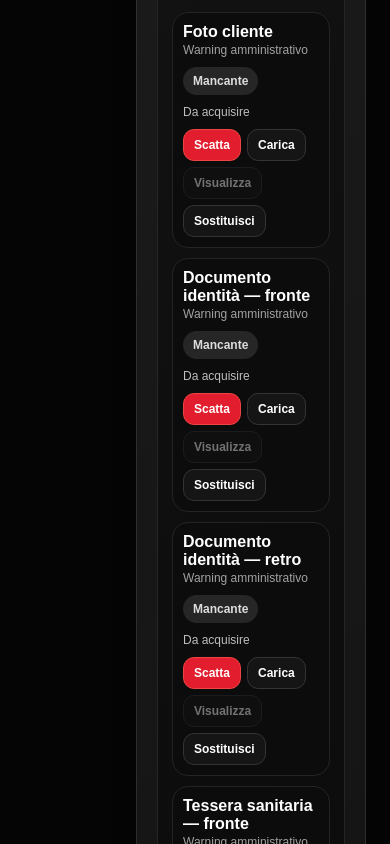
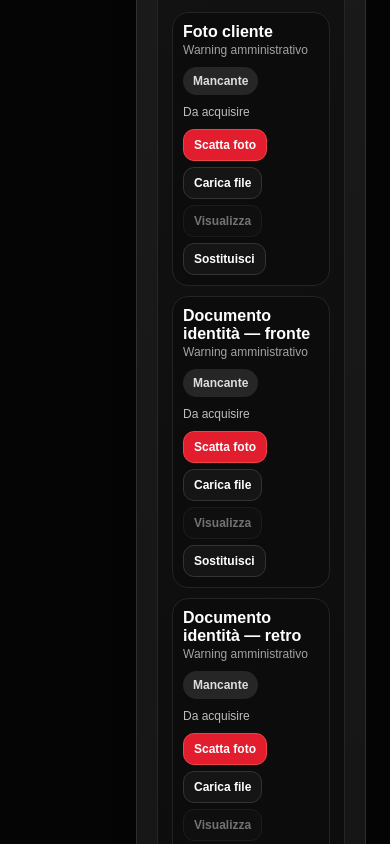
Before and after one commit to BodyGate/bodygate-admin, a Next.js app: page /customers/new in a window 390 px wide. Shown: the part 3160-4004 px from the top of the page. Built offline with nearby package versions, Linux system fonts and the light colour scheme; no server answers.

Commit message:
Fix tablet document scanner inputs

```diff
--- a/app/customers/components/CustomerDocumentRows.tsx
+++ b/app/customers/components/CustomerDocumentRows.tsx
@@ -123,7 +123,7 @@ export default function CustomerDocumentRows({ customerId, customer, pendingDocu
         <div><div className="name">{row.title}{row.side ? ` — ${row.side}` : ""}</div><div className="sub">{critical ? "Bloccante accesso" : row.optional ? "Opzionale" : "Warning amministrativo"}</div></div>
         <div className={`badge ${status}`}>{labels[status]}</div>
         <div className="detail">{row.type === "medical_certificate" ? `${pendingDocuments.medical_certificate?.validFrom || customer?.medical_certificate_start_date || customer?.medical_certificate_start || "data inizio mancante"} → ${pendingDocuments.medical_certificate?.validUntil || customer?.medical_certificate_end_date || customer?.medical_certificate_end || "data fine mancante"}` : doc?.created_at ? `Aggiornato ${new Date(doc.created_at).toLocaleDateString("it-IT")}` : pendingDocuments[row.type] ? "Pronto per salvataggio cliente" : "Da acquisire"}</div>
-        <div className="actions"><button type="button" className="primary" onClick={() => setActive(row)} disabled={busyType === row.type}>Scatta</button><button type="button" onClick={() => setActive(row)} disabled={busyType === row.type}>Carica</button><button type="button" onClick={() => url && window.open(url, "_blank", "noopener,noreferrer")} disabled={!url}>Visualizza</button><button type="button" onClick={() => setActive(row)} disabled={busyType === row.type}>{url || doc ? "Sostituisci" : "Sostituisci"}</button></div>
+        <div className="actions"><button type="button" className="primary" onClick={() => setActive(row)} disabled={busyType === row.type}>Scatta foto</button><button type="button" onClick={() => setActive(row)} disabled={busyType === row.type}>Carica file</button><button type="button" onClick={() => url && window.open(url, "_blank", "noopener,noreferrer")} disabled={!url}>Visualizza</button><button type="button" onClick={() => setActive(row)} disabled={busyType === row.type}>{url || doc ? "Sostituisci" : "Sostituisci"}</button></div>
       </div>;
     })}
     {error ? <div className="errorline">{error}</div> : null}
--- a/app/customers/components/DocumentScannerDrawer.tsx
+++ b/app/customers/components/DocumentScannerDrawer.tsx
@@ -1,6 +1,6 @@
 "use client";
 
-import { useEffect, useRef, useState } from "react";
+import { useEffect, useState } from "react";
 import { compressImageFile, createSafeScannerFileName, isImageFile, isPdfFile, rotateImageFile, validateScannerFile, type ScannerDocumentType } from "./documentScannerUtils";
 
 type Props = {
@@ -12,8 +12,6 @@ type Props = {
 };
 
 export default function DocumentScannerDrawer({ open, title, documentType, onClose, onConfirm }: Props) {
-  const cameraRef = useRef<HTMLInputElement | null>(null);
-  const fileRef = useRef<HTMLInputElement | null>(null);
   const [file, setFile] = useState<File | null>(null);
   const [preview, setPreview] = useState("");
   const [error, setError] = useState("");
@@ -83,7 +81,10 @@ export default function DocumentScannerDrawer({ open, title, documentType, onClo
         button { border:1px solid #333; background:#151515; color:#fff; border-radius:14px; padding:12px 14px; font-weight:900; cursor:pointer; }
         button:disabled { opacity:.45; cursor:not-allowed; }
         .primary { background:#e11d2e; border-color:#ef4444; } .ghost { background:#090909; }
-        input { display:none; }
+        .file-action { position: relative; border: 1px solid #333; background: #151515; color: #fff; border-radius: 14px; padding: 12px 14px; font-weight: 900; cursor: pointer; text-align: center; min-height: 46px; display: inline-flex; align-items: center; justify-content: center; -webkit-tap-highlight-color: transparent; touch-action: manipulation; }
+        .file-action.primary-action { background: #e11d2e; border-color: #ef4444; }
+        .file-action.disabled { opacity: .45; cursor: not-allowed; pointer-events: none; }
+        .file-input { position: absolute; inline-size: 1px; block-size: 1px; opacity: 0; overflow: hidden; clip-path: inset(50%); white-space: nowrap; }
         .stage { border:1px solid #2d2d2d; border-radius:22px; min-height:330px; background: radial-gradient(circle at top,#1d1d1d,#080808); display:flex; align-items:center; justify-content:center; overflow:hidden; padding:14px; }
         img { width:100%; height:100%; max-height:420px; object-fit:contain; border-radius:16px; }
         .empty, .pdf { text-align:center; color:#b8b8b8; display:grid; gap:8px; } .pdf b { color:#fff; font-size:28px; }
@@ -96,10 +97,14 @@ export default function DocumentScannerDrawer({ open, title, documentType, onClo
           {preview ? <img src={preview} alt="Anteprima scansione" /> : file && isPdfFile(file) ? <div className="pdf"><b>PDF</b><span>Documento pronto per la conferma</span></div> : <div className="empty"><b>Nessuna scansione</b><span>Usa la camera o carica un file.</span></div>}
         </div>
         <div className="actions">
-          <input ref={cameraRef} type="file" accept="image/*" capture="environment" onChange={(e) => pick(e.target.files?.[0])} />
-          <input ref={fileRef} type="file" accept="image/*,.pdf" onChange={(e) => pick(e.target.files?.[0])} />
-          <button type="button" onClick={() => cameraRef.current?.click()} disabled={loading}>Scatta</button>
-          <button type="button" onClick={() => fileRef.current?.click()} disabled={loading}>Carica</button>
+          <label className={`file-action primary-action${loading ? " disabled" : ""}`} aria-disabled={loading}>
+            <span>Scatta foto</span>
+            <input className="file-input" type="file" accept="image/*" capture="environment" disabled={loading} onChange={(e) => { pick(e.target.files?.[0]); e.currentTarget.value = ""; }} />
+          </label>
+          <label className={`file-action${loading ? " disabled" : ""}`} aria-disabled={loading}>
+            <span>Carica file</span>
+            <input className="file-input" type="file" accept="image/*,.pdf" disabled={loading} onChange={(e) => { pick(e.target.files?.[0]); e.currentTarget.value = ""; }} />
+          </label>
           <button type="button" onClick={() => setFile(null)} disabled={!file || loading}>Ripeti</button>
           <button type="button" onClick={rotate} disabled={!file || !isImageFile(file) || loading}>Ruota</button>
           <button className="primary wide" type="button" onClick={confirm} disabled={!file || loading}>{loading ? "Elaborazione..." : "Conferma scansione"}</button>
```
